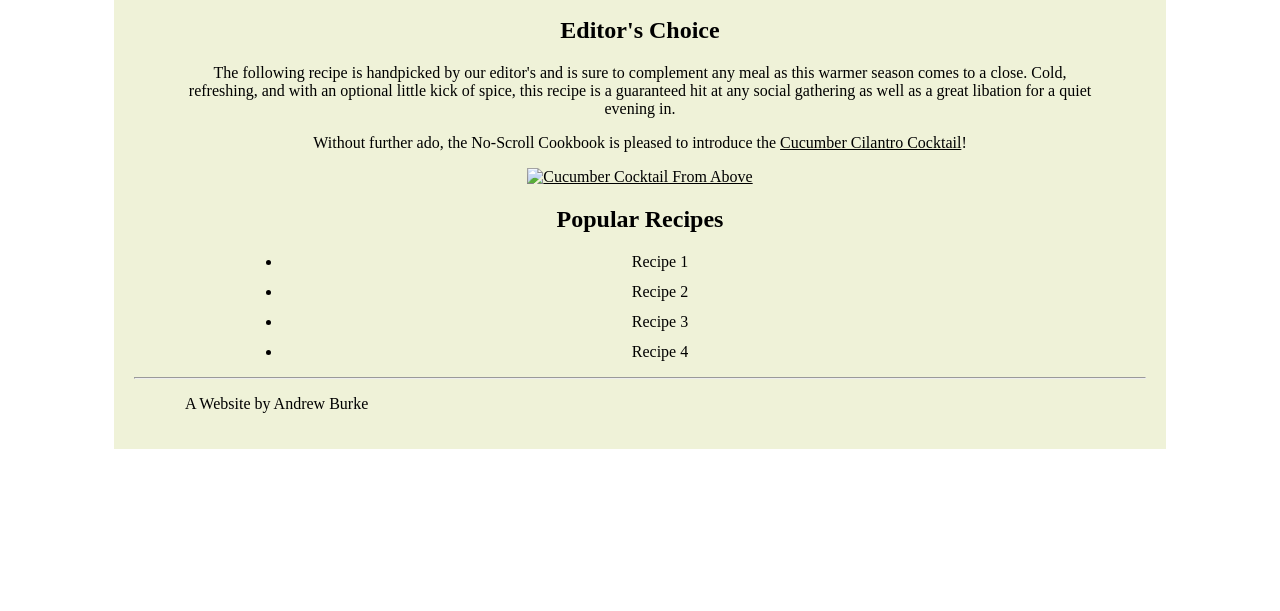
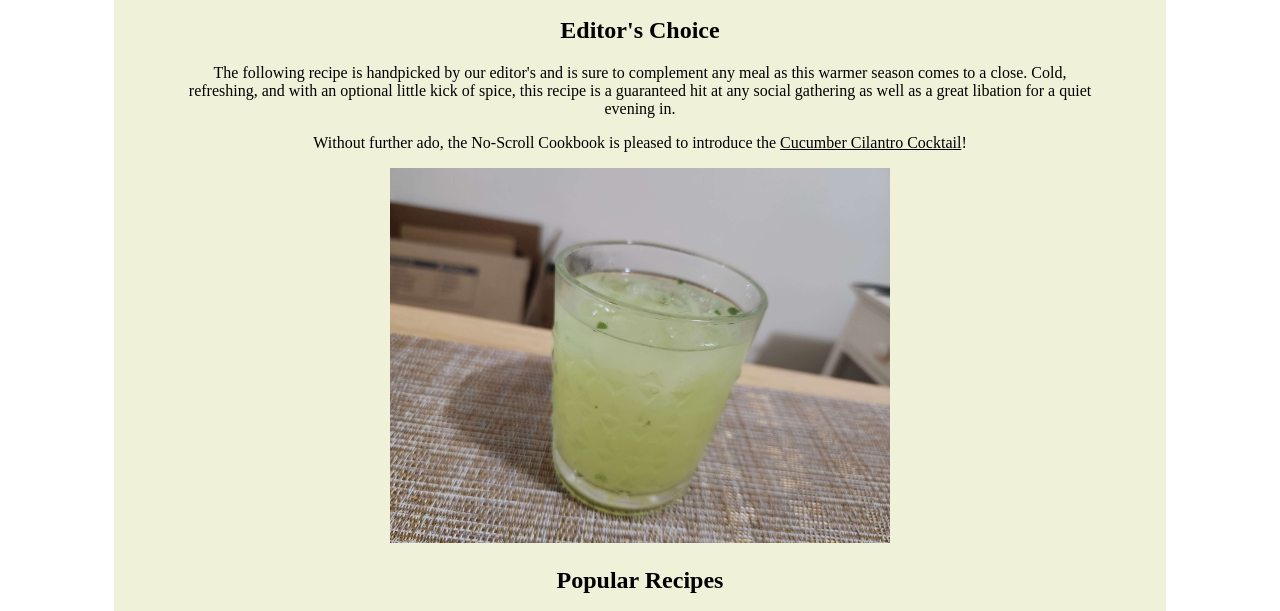
Before and after one commit to aburke1999/INFO654-Burke-Project, a plain HTML site: page index.html in a window 1280 px wide. Shown: the part 125-736 px from the top of the page. Drawn offline with Linux system fonts and the light colour scheme.

Commit message:
Update index.html
removed the image/ from the img link.

```diff
--- a/index.html
+++ b/index.html
@@ -19,7 +19,7 @@
   	  <p>The following recipe is handpicked by our editor's and is sure to complement any meal as this warmer season comes to a close. Cold, refreshing, and with an optional little kick of spice, this recipe is a guaranteed hit at any social gathering as well as a great libation for a quiet evening in.
 
   	  <p>Without further ado, the No-Scroll Cookbook is pleased to introduce the <a class="EditorChoiceLink" href="editorschoicepage.html">Cucumber Cilantro Cocktail</a>!</p>
-  	  <a  href="editorschoicepage.html"><img class="image" src="images/cucumbercocktail1.jpg" alt="Cucumber Cocktail From Above"></a>
+  	  <a  href="editorschoicepage.html"><img class="image" src="cucumbercocktail1.jpg" alt="Cucumber Cocktail From Above"></a>
 
 
 
```
